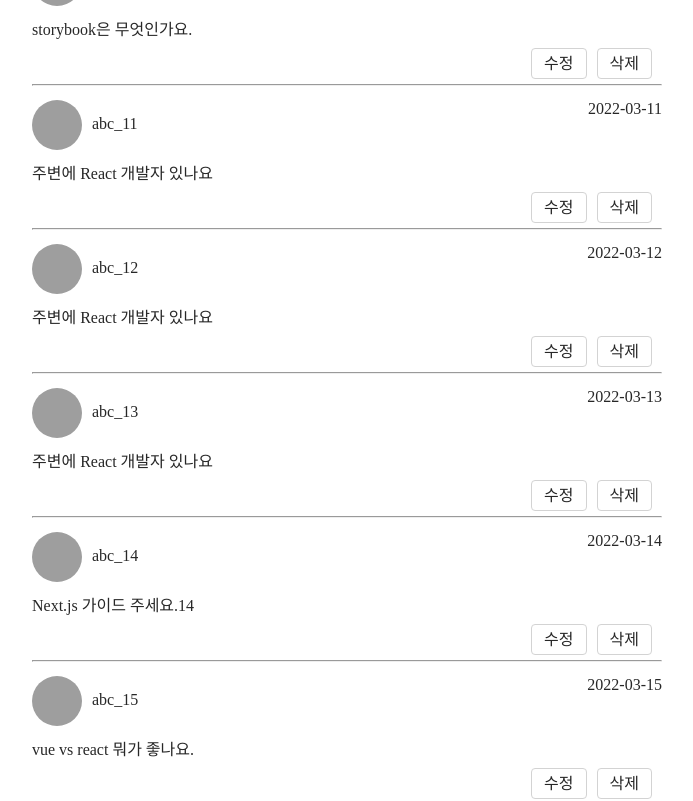
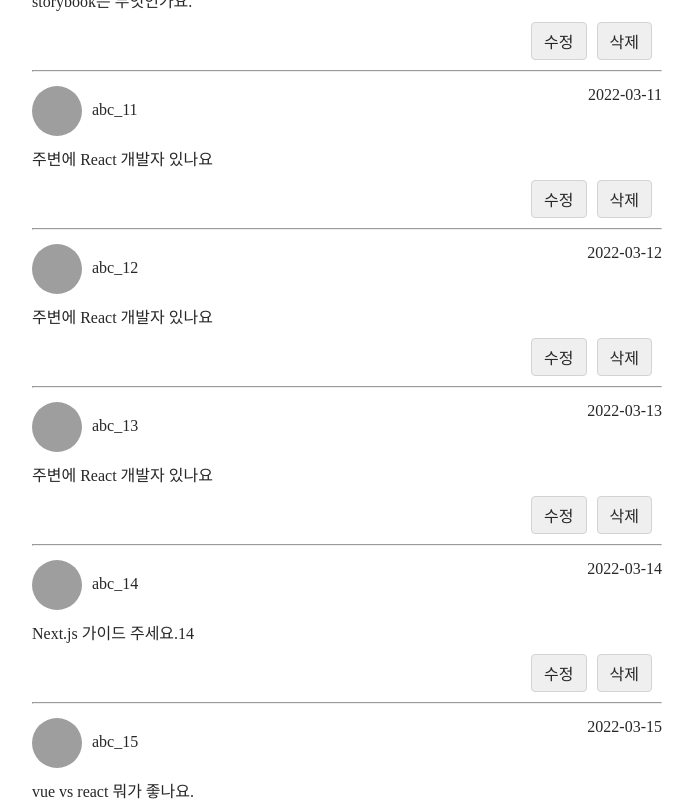
Before and after one commit to badmaniacs/pre-onboarding-8th-4-1, a React (Create React App) app: page / in a window 1280 px wide. Shown: the top 801 px of the page, without its empty margins (293-986 px from the left). Built offline with nearby package versions, Linux system fonts and the light colour scheme; data requests are answered from the project's data file; grey boxes are pictures that could not be loaded.

Commit message:
✨ Feat :  댓글 수정, 삭제기능 구현

```diff
--- a/src/api/commentsAPI.ts
+++ b/src/api/commentsAPI.ts
@@ -1,4 +1,4 @@
-import { Comment } from '../types/types';
+import { Comment, CommentUpdate } from '../types/types';
 import { httpClient } from '../utils/httpClient';
 
 export const commentsAPI = {
@@ -8,4 +8,10 @@ export const commentsAPI = {
   post: (url: string, comment: Comment) => {
     return httpClient.post(url, comment).then((res) => res.data);
   },
+  update: (url: string, comment: CommentUpdate) => {
+    return httpClient.patch(url, comment).then((res) => res.data);
+  },
+  delete: (url: string) => {
+    return httpClient.delete(url).then((res) => res.data);
+  },
 };
--- a/src/features/comments/CommentList.tsx
+++ b/src/features/comments/CommentList.tsx
@@ -1,17 +1,34 @@
-import { useEffect } from 'react';
+import { useEffect, useRef, useState } from 'react';
 import { useDispatch, useSelector } from 'react-redux';
 import styled from 'styled-components';
 import { AppDispatch, RootState } from '../../app/store';
-import { getComments } from './commentsSlice';
+import { deleteComment, getComments, updateComment } from './commentsSlice';
 
 const CommentList = () => {
   const comments = useSelector((state: RootState) => state.comments.value);
-
   const dispatch = useDispatch<AppDispatch>();
 
   useEffect(() => {
     dispatch(getComments());
   }, []);
+
+  const [isEdit, setIsEdit] = useState({ id: -1, mode: false });
+  const commentContentRef = useRef(null);
+
+  const handleEdit = (id: number) => {
+    dispatch(
+      updateComment({
+        id,
+        comment: { content: commentContentRef.current.value },
+      })
+    );
+
+    setIsEdit({ id: -1, mode: false });
+  };
+
+  const handleDelete = (id: number) => {
+    dispatch(deleteComment({ id }));
+  };
 
   return (
     <>
@@ -22,13 +39,21 @@ const CommentList = () => {
           {comment.author}
 
           <CreatedAt>{comment.createdAt}</CreatedAt>
+          {isEdit.mode && isEdit.id === comment.id ? (
+            <textarea defaultValue={comment.content} ref={commentContentRef} />
+          ) : (
+            <Content>{comment.content}</Content>
+          )}
 
-          <Content>{comment.content}</Content>
+          <ButtonWrapper>
+            {isEdit.mode && isEdit.id === comment.id ? (
+              <Button onClick={() => handleEdit(comment.id)}>저장</Button>
+            ) : (
+              <Button onClick={() => setIsEdit({ id: comment.id, mode: true })}>수정</Button>
+            )}
 
-          <Button>
-            <span>수정</span>
-            <span>삭제</span>
-          </Button>
+            <Button onClick={() => handleDelete(comment.id)}>삭제</Button>
+          </ButtonWrapper>
 
           <hr />
         </Comment>
@@ -50,6 +75,13 @@ const Comment = styled.div`
     width: 50px;
     height: 50px;
   }
+
+  > textarea {
+    width: 100%;
+    height: 50px;
+    margin-top: 10px;
+    padding: 5px;
+  }
 `;
 
 const CreatedAt = styled.div`
@@ -61,14 +93,19 @@ const Content = styled.div`
   margin: 10px 0;
 `;
 
-const Button = styled.div`
+const ButtonWrapper = styled.div`
   text-align: right;
   margin: 10px 0;
-  & > span {
-    margin-right: 10px;
-    padding: 0.375rem 0.75rem;
-    border-radius: 0.25rem;
-    border: 1px solid lightgray;
-    cursor: pointer;
+`;
+
+const Button = styled.button`
+  margin-right: 10px;
+  padding: 0.375rem 0.75rem;
+  border-radius: 0.25rem;
+  border: 1px solid lightgray;
+  cursor: pointer;
+  :hover {
+    background-color: #bcbcbc;
+    transition: all linear 0.1s;
   }
 `;
--- a/src/features/comments/Form.tsx
+++ b/src/features/comments/Form.tsx
@@ -15,14 +15,17 @@ const Form = () => {
   const handleSubmit = (e: React.FormEvent<HTMLFormElement>) => {
     e.preventDefault();
 
-    const payload = {
+    const comment = {
       profile_url: profileRef.current.value,
       author: authorRef.current.value,
       content: contentRef.current.value,
       createdAt: createdAtRef.current.value,
     };
 
-    dispatch(postComment(payload));
+    dispatch(postComment({ comment }));
+
+    authorRef.current.value = '';
+    contentRef.current.value = '';
   };
 
   return (
--- a/src/features/comments/commentsSlice.ts
+++ b/src/features/comments/commentsSlice.ts
@@ -1,14 +1,27 @@
 import { createAsyncThunk, createSlice } from '@reduxjs/toolkit';
 import { commentsAPI } from '../../api/commentsAPI';
-import { Comment } from '../../types/types';
+import { Comment, CommentUpdate } from '../../types/types';
 
 export const getComments = createAsyncThunk('GET_COMMENTS', async () => {
   const response = await commentsAPI.get('/comments');
   return response;
 });
 
-export const postComment = createAsyncThunk('POST_COMMENT', async (payload: Comment) => {
-  const response = await commentsAPI.post('/comments', payload);
+export const postComment = createAsyncThunk('POST_COMMENT', async ({ comment }: { comment: Comment }) => {
+  const response = await commentsAPI.post('/comments', comment);
+  return response;
+});
+
+export const updateComment = createAsyncThunk(
+  'UPDATE_COMMENT',
+  async ({ id, comment }: { id: number; comment: CommentUpdate }) => {
+    const response = await commentsAPI.update(`/comments/${id}`, comment);
+    return response;
+  }
+);
+
+export const deleteComment = createAsyncThunk('DELETE_COMMENT', async ({ id }: { id: number }) => {
+  const response = await commentsAPI.delete(`/comments/${id}`);
   return response;
 });
 
@@ -37,10 +50,37 @@ const commentsSlice = createSlice({
       state.status = 'loading';
     });
     builder.addCase(postComment.fulfilled, (state, action) => {
-      state.value = [...state.value, action.payload];
+      state.value.push(action.payload);
       state.status = 'complete';
     });
     builder.addCase(postComment.rejected, (state) => {
+      state.status = 'fail';
+    });
+
+    // updateComments
+    builder.addCase(updateComment.pending, (state) => {
+      state.status = 'loading';
+    });
+    builder.addCase(updateComment.fulfilled, (state, action) => {
+      state.value = state.value.map((comment) => {
+        return comment.id === action.payload.id ? { ...comment, content: action.payload.content } : comment;
+      });
+      state.status = 'complete';
+    });
+    builder.addCase(updateComment.rejected, (state) => {
+      state.status = 'fail';
+    });
+
+    // deleteComments
+    builder.addCase(deleteComment.pending, (state) => {
+      state.status = 'loading';
+    });
+    builder.addCase(deleteComment.fulfilled, (state, action) => {
+      const deletedId = action.meta.arg.id;
+      state.value = state.value.filter((comment) => comment.id !== deletedId);
+      state.status = 'complete';
+    });
+    builder.addCase(deleteComment.rejected, (state) => {
       state.status = 'fail';
     });
   },
```
